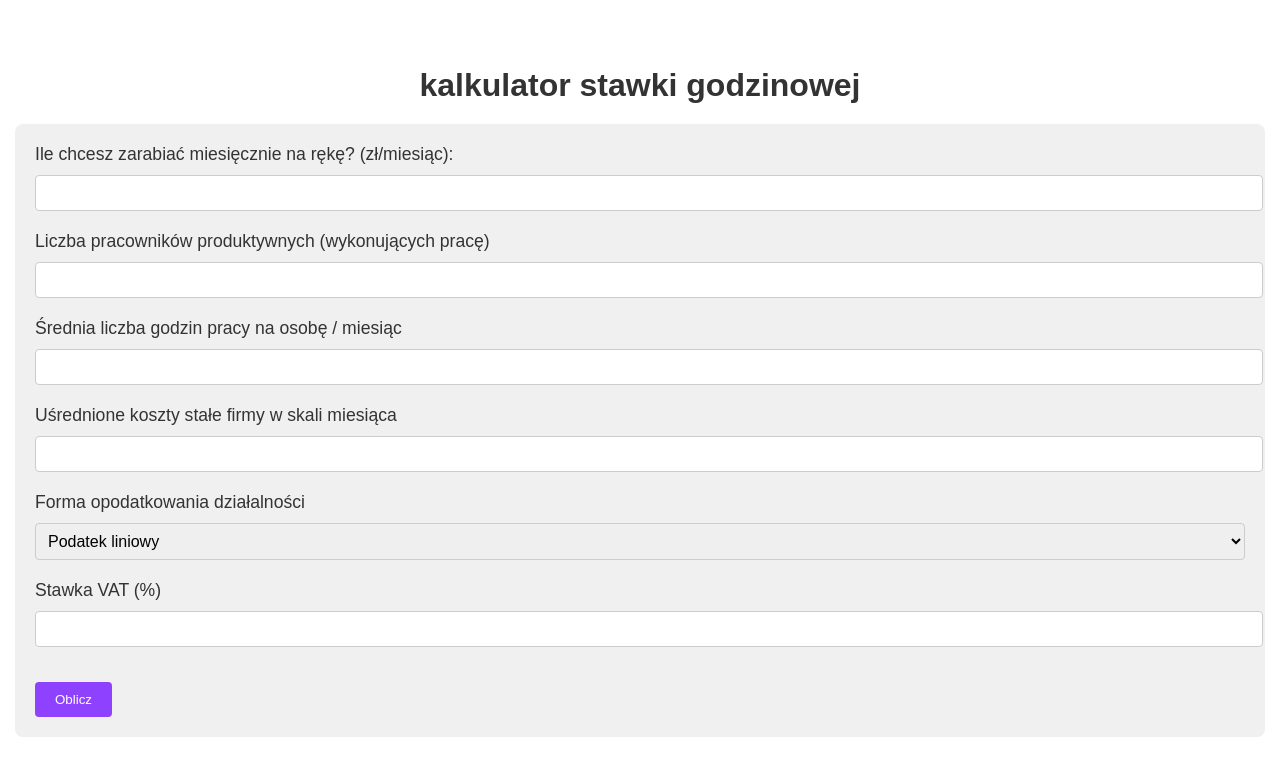
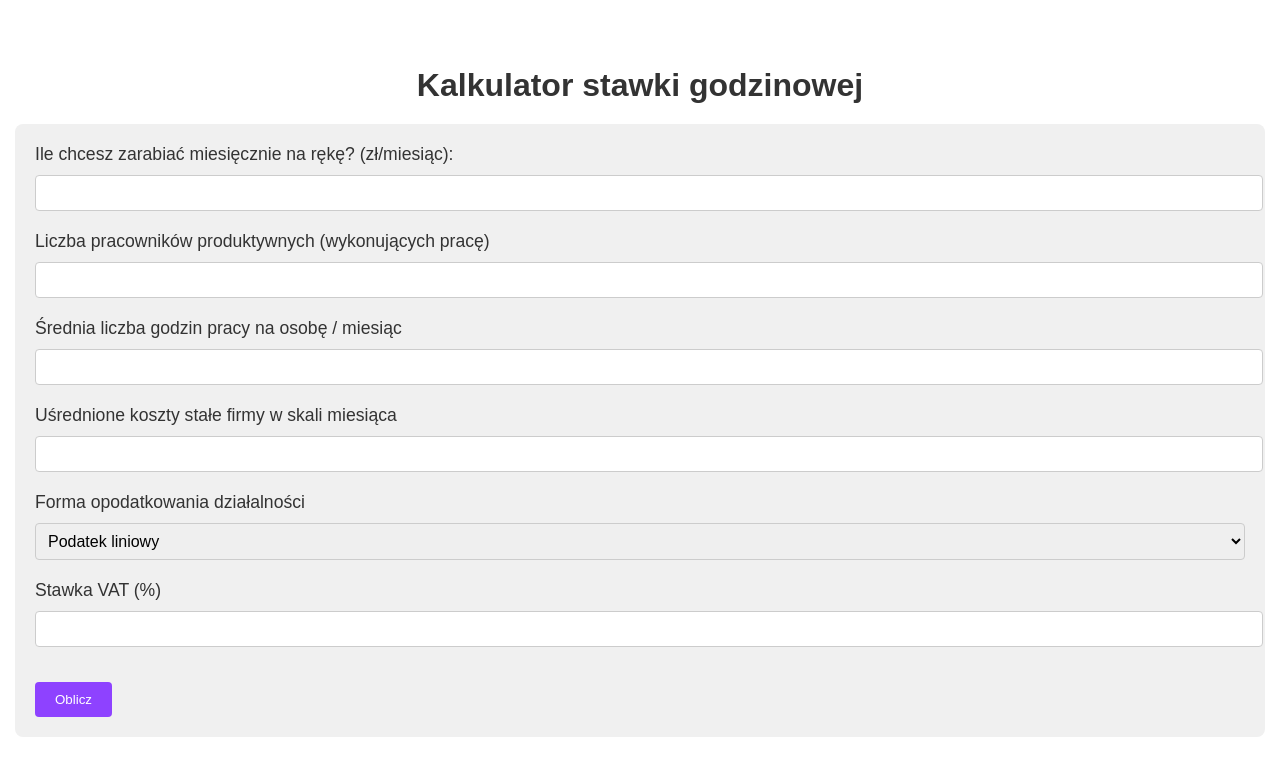
Before and after one commit to naprawimyfirme/ile-musisz-zarabiac, a plain HTML site: page index.html in a window 1280 px wide. Drawn offline with nearby package versions, Linux system fonts and the light colour scheme.

Commit message:
Update index.html

```diff
--- a/index.html
+++ b/index.html
@@ -115,7 +115,7 @@
   <section class="t68">
     <div class="container t279">
       <div class="t69">
-        <h2 class="t73">kalkulator stawki godzinowej</h2>
+        <h2 class="t73">Kalkulator stawki godzinowej</h2>
         <div class="calculator-form">
           <form id="calculatorForm">
             <!-- Nowe pole: Dochód netto, który chcesz osiągać -->
```
